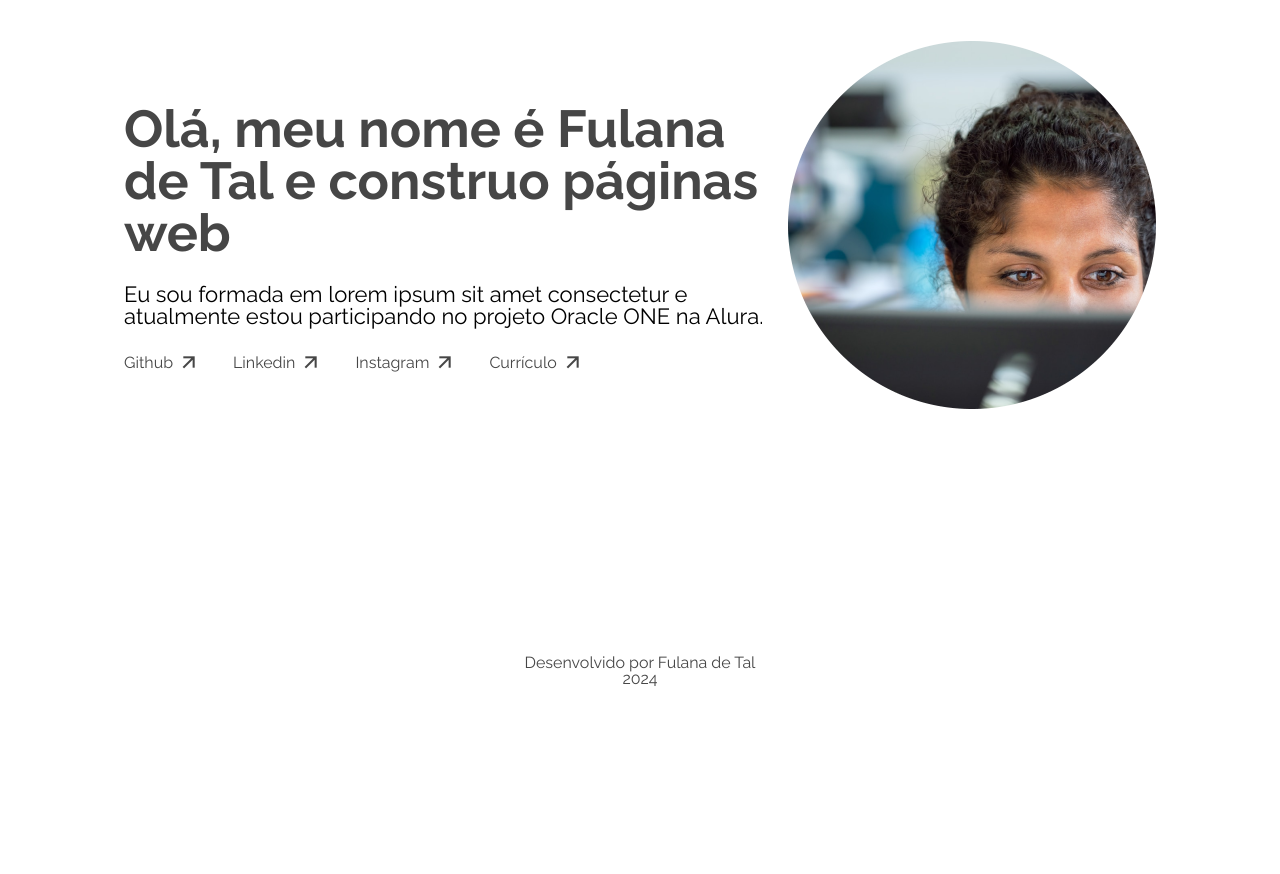
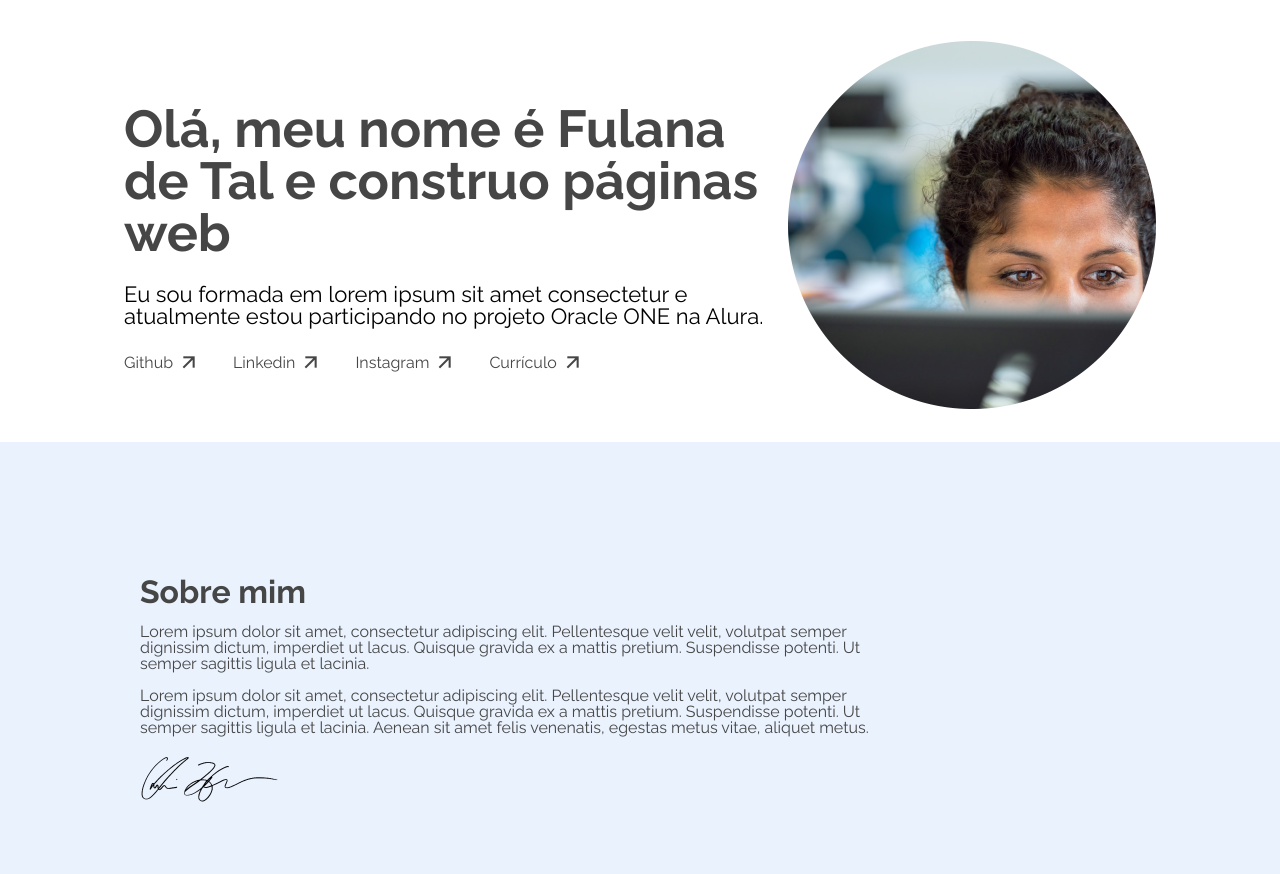
Before and after one commit to rodrigoduartesilva/challenger-portfolio-one, a plain HTML site: page index.html in a window 1280 px wide. Shown: the part 78-952 px from the top of the page. Before the commit the page ends 800 px from the top, so only its background shows below. Drawn offline with Linux system fonts and the light colour scheme.

Commit message:
feat: sobre mim implementado

```diff
--- a/assets/css/footer.css
+++ b/assets/css/footer.css
@@ -5,7 +5,7 @@
     flex-direction: column;
     align-items: center;
     justify-content: center;
-    position: absolute;
+    position: relative;
     bottom: 0%;
 }
 
--- /dev/null
+++ b/assets/css/sobremim.css
@@ -0,0 +1,28 @@
+.sobremim__container {
+    height: 368px;
+    display: flex;
+    flex-direction: column;
+    align-items: start;
+    justify-content: center;
+    background-color: #EAF2FD;
+    padding: 64px 140px;
+}
+
+.sobremim__container h2 {
+    color: #464646;
+    font-size: 2rem;
+    font-weight: 700;
+    margin-bottom: 16px;
+}
+
+.sobremim__container p {
+    width: 751px;
+    color: #464646;
+    font-size: 1rem;
+    margin-bottom: 16px;
+}
+
+.sobremim__container img {
+    width: 140px;
+    height: 52px;
+}
--- a/index.html
+++ b/index.html
@@ -9,6 +9,7 @@
     <link rel="stylesheet" href="./assets/css/global.css">
     <link rel="stylesheet" href="./assets/css/header.css">
     <link rel="stylesheet" href="./assets/css/apresentacao.css">
+    <link rel="stylesheet" href="./assets/css/sobremim.css">
     <link rel="stylesheet" href="./assets/css/footer.css">
 </head>
 
@@ -50,6 +51,18 @@
                 <img src="./assets/imgs/apresentacao/profile.png" alt="Profile Photo">
             </div>
         </section>
+        <section class="sobremim__container">
+            <h2>Sobre mim</h2>
+            <p>Lorem ipsum dolor sit amet, consectetur adipiscing elit. Pellentesque velit velit, volutpat semper
+                dignissim dictum, imperdiet ut lacus. Quisque gravida ex a mattis pretium. Suspendisse potenti. Ut
+                semper sagittis ligula et lacinia. </p>
+            <p>Lorem ipsum dolor sit amet, consectetur adipiscing elit. Pellentesque velit velit, volutpat semper
+                dignissim dictum, imperdiet ut lacus. Quisque gravida ex a mattis pretium. Suspendisse potenti. Ut
+                semper sagittis ligula et lacinia. Aenean sit amet felis venenatis, egestas metus vitae, aliquet
+                metus.
+            </p>
+            <img src="./assets/imgs/sobremim/assinatura.png" alt="Assinatura">
+        </section>
     </main>
     <footer class="footer__container">
         <p>Desenvolvido por Fulana de Tal</p>
```
Also changed, not shown: assets/imgs/sobremim/assinatura.png (added).
